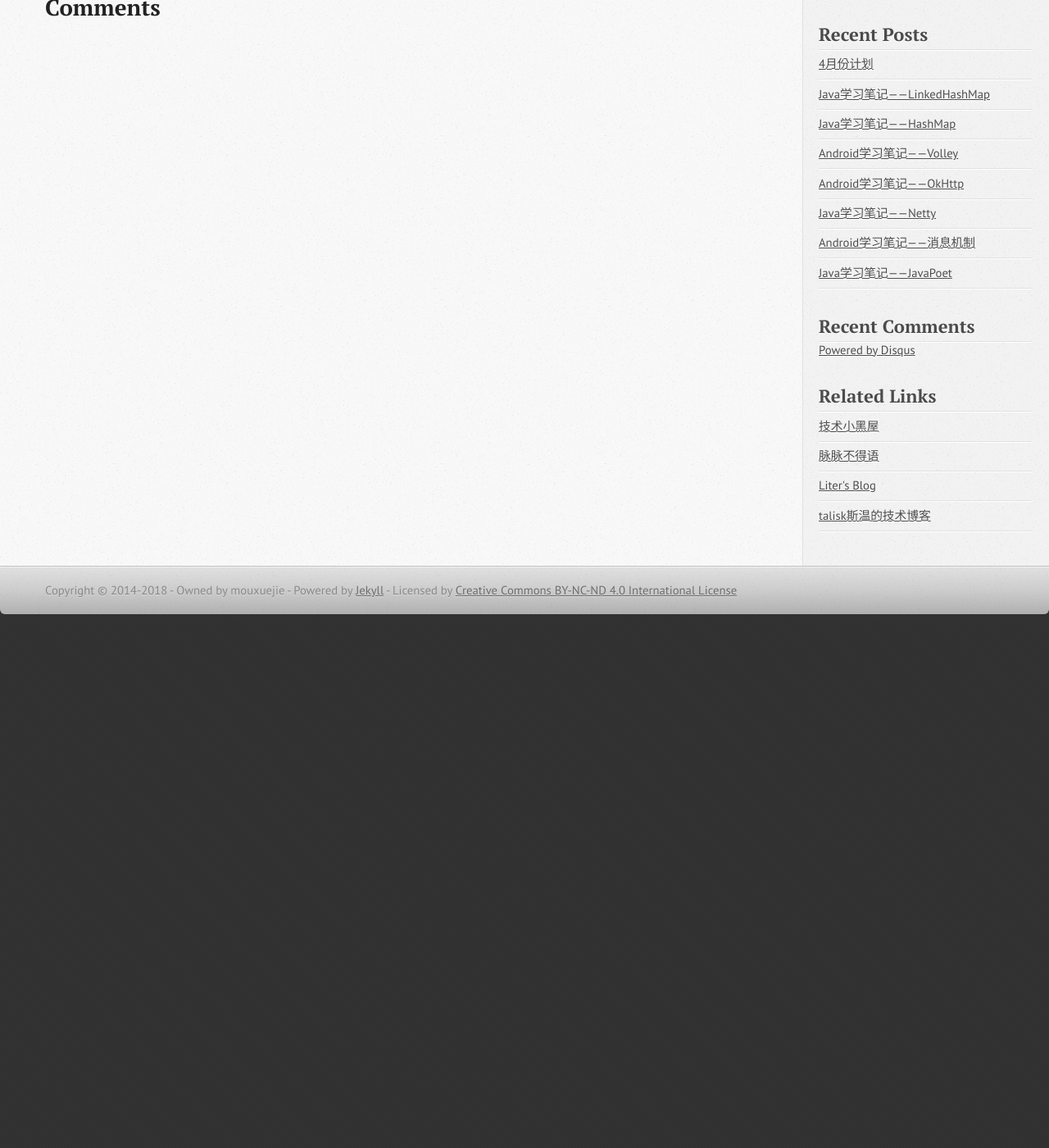
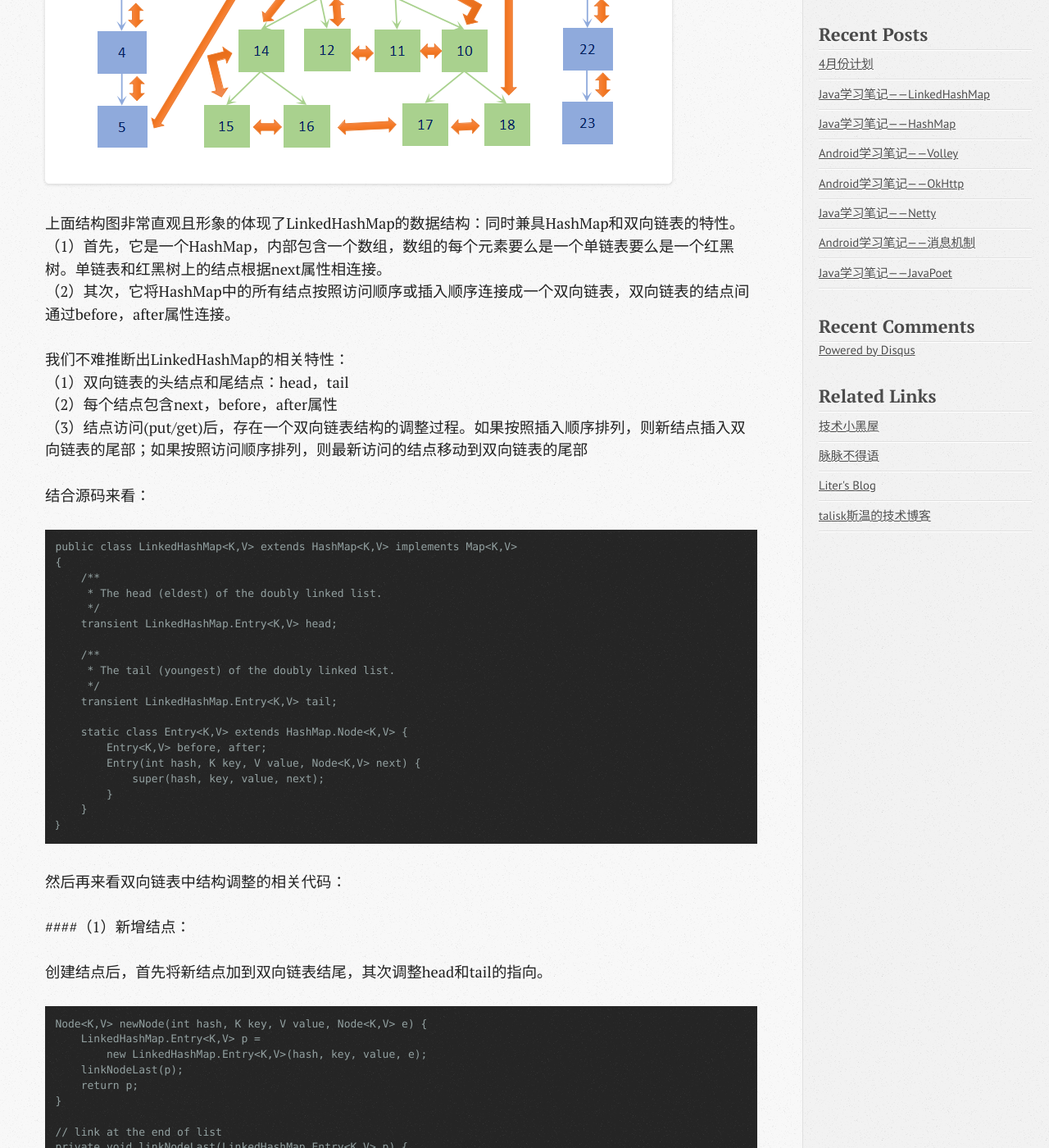
Before and after one commit to wangxinghe/wangxinghe.github.io, a Jekyll site: the page built from _posts/2018-04-10-learning-notes-linkedhashmap.md, in a window 1280 px wide and 1400 px high, scrolled down 768 px. Shown: the whole window at 82% size. Built offline with Jekyll 4.4.1, drawn with Linux system fonts in a browser that asks for light colours; comment, search, counter and statistics services are not loaded; before the commit the page ends 1561 px from its top, so only the background shows below that; some of the changed text lies outside the part shown.

Commit message:
[add]2018-04-10-learning-notes-linkedhashmap.md

```diff
--- a/_posts/2018-04-10-learning-notes-linkedhashmap.md
+++ b/_posts/2018-04-10-learning-notes-linkedhashmap.md
@@ -10,3 +10,143 @@ tags: [Java]
 **1、LinkedHashMap数据结构**
 **2、LRU实现**
 **3、参考文档**
+
+<!--more-->
+
+### 1、LinkedHashMap数据结构
+
+![](/image/2018-04-10-learning-notes-linkedhashmap/linkedhashmap.png)
+
+上面结构图非常直观且形象的体现了LinkedHashMap的数据结构：同时兼具HashMap和双向链表的特性。
+（1）首先，它是一个HashMap，内部包含一个数组，数组的每个元素要么是一个单链表要么是一个红黑树。单链表和红黑树上的结点根据next属性相连接。
+（2）其次，它将HashMap中的所有结点按照访问顺序或插入顺序连接成一个双向链表，双向链表的结点间通过before，after属性连接。
+
+我们不难推断出LinkedHashMap的相关特性：
+（1）双向链表的头结点和尾结点：head，tail
+（2）每个结点包含next，before，after属性
+（3）结点访问(put/get)后，存在一个双向链表结构的调整过程。如果按照插入顺序排列，则新结点插入双向链表的尾部；如果按照访问顺序排列，则最新访问的结点移动到双向链表的尾部
+
+结合源码来看：
+
+    public class LinkedHashMap<K,V> extends HashMap<K,V> implements Map<K,V>
+    {
+        /**
+         * The head (eldest) of the doubly linked list.
+         */
+        transient LinkedHashMap.Entry<K,V> head;
+
+        /**
+         * The tail (youngest) of the doubly linked list.
+         */
+        transient LinkedHashMap.Entry<K,V> tail;
+
+        static class Entry<K,V> extends HashMap.Node<K,V> {
+            Entry<K,V> before, after;
+            Entry(int hash, K key, V value, Node<K,V> next) {
+                super(hash, key, value, next);
+            }
+        }
+    ｝
+
+然后再来看双向链表中结构调整的相关代码：
+
+####（1）新增结点：
+
+创建结点后，首先将新结点加到双向链表结尾，其次调整head和tail的指向。
+
+    Node<K,V> newNode(int hash, K key, V value, Node<K,V> e) {
+        LinkedHashMap.Entry<K,V> p =
+            new LinkedHashMap.Entry<K,V>(hash, key, value, e);
+        linkNodeLast(p);
+        return p;
+    }
+
+    // link at the end of list
+    private void linkNodeLast(LinkedHashMap.Entry<K,V> p) {
+        LinkedHashMap.Entry<K,V> last = tail;
+        tail = p;
+        if (last == null)
+            head = p;
+        else {
+            p.before = last;
+            last.after = p;
+        }
+    }
+
+#### （2）访问某个结点后：
+
+访问（put／set）某个结点后，会调用afterNodeAccess，若accessOrder为true，会将该结点移动到结尾，同时调整head和tail的指向。
+
+    void afterNodeAccess(Node<K,V> e) { // move node to last
+        LinkedHashMap.Entry<K,V> last;
+        if (accessOrder && (last = tail) != e) {
+            LinkedHashMap.Entry<K,V> p =
+                (LinkedHashMap.Entry<K,V>)e, b = p.before, a = p.after;
+            p.after = null;
+            if (b == null)
+                head = a;
+            else
+                b.after = a;
+            if (a != null)
+                a.before = b;
+            else
+                last = b;
+            if (last == null)
+                head = p;
+            else {
+                p.before = last;
+                last.after = p;
+            }
+            tail = p;
+            ++modCount;
+        }
+    }
+
+#### （3）删除结点后：
+
+会先从双向链表删除该结点，然后调整head和tail。
+
+    void afterNodeRemoval(Node<K,V> e) { // unlink
+        LinkedHashMap.Entry<K,V> p =
+            (LinkedHashMap.Entry<K,V>)e, b = p.before, a = p.after;
+        p.before = p.after = null;
+        if (b == null)
+            head = a;
+        else
+            b.after = a;
+        if (a == null)
+            tail = b;
+        else
+            a.before = b;
+    }
+
+#### （4）插入结点后：
+
+根据条件，可能会删除双向链表最老的结点，以保证HashMap的size不变大。
+
+    void afterNodeInsertion(boolean evict) { // possibly remove eldest
+        LinkedHashMap.Entry<K,V> first;
+        if (evict && (first = head) != null && removeEldestEntry(first)) {
+            K key = first.key;
+            removeNode(hash(key), key, null, false, true);
+        }
+    }
+
+和HashMap的比较：
+（1）结点结构上LinkedHashMap.Entry多了before、after属性
+（2）下面几个方法LinkedHashMap增加了对双向链表的结点操作，和头结点尾结点指针的调整
+
+`newNode(int hash, K key, V value, Node<K,V> e)`
+`afterNodeAccess(Node<K,V> e)`
+`afterNodeRemoval(Node<K,V> e)`
+`afterNodeInsertion(boolean evict)`
+
+
+### 2、LRU实现
+
+
+
+### 3、参考文档
+
+（1）[Java 容器源码分析之 LinkedHashMap](http://blog.jrwang.me/2016/java-collections-linkedhashmap/)
+（2）[Java类集框架--LinkedHashMap源码分析](https://juejin.im/post/59c4ded56fb9a00a402df44d)
```
